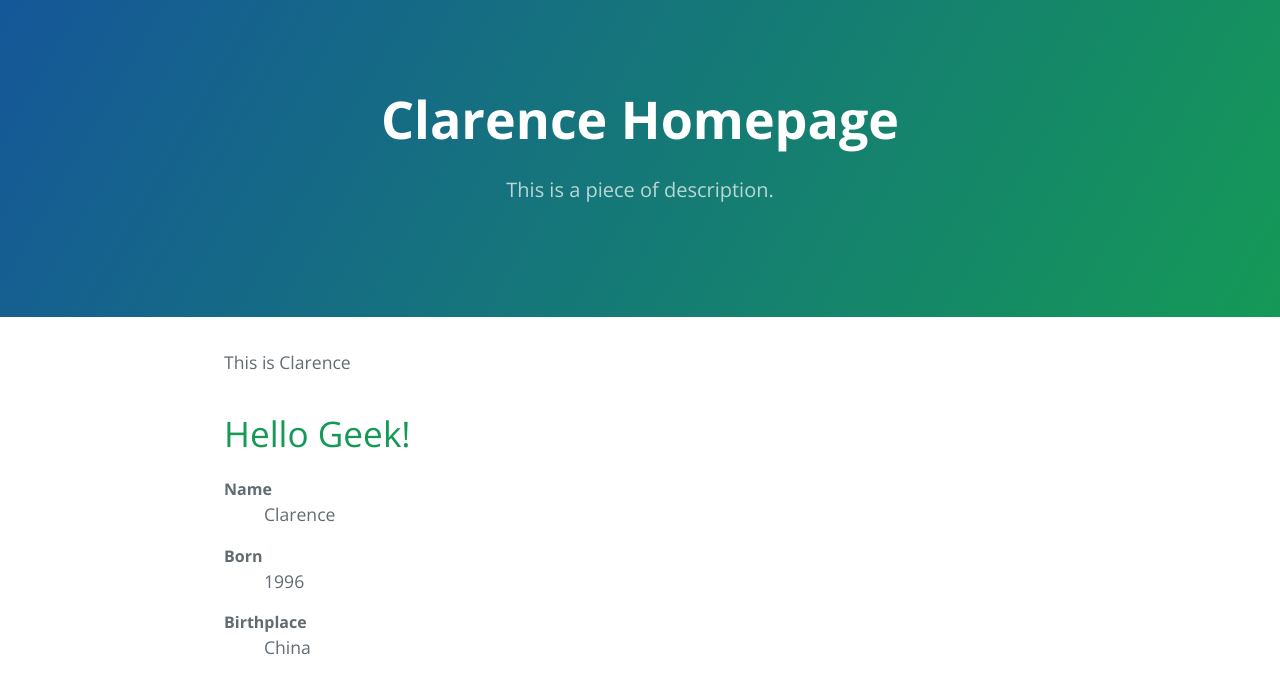
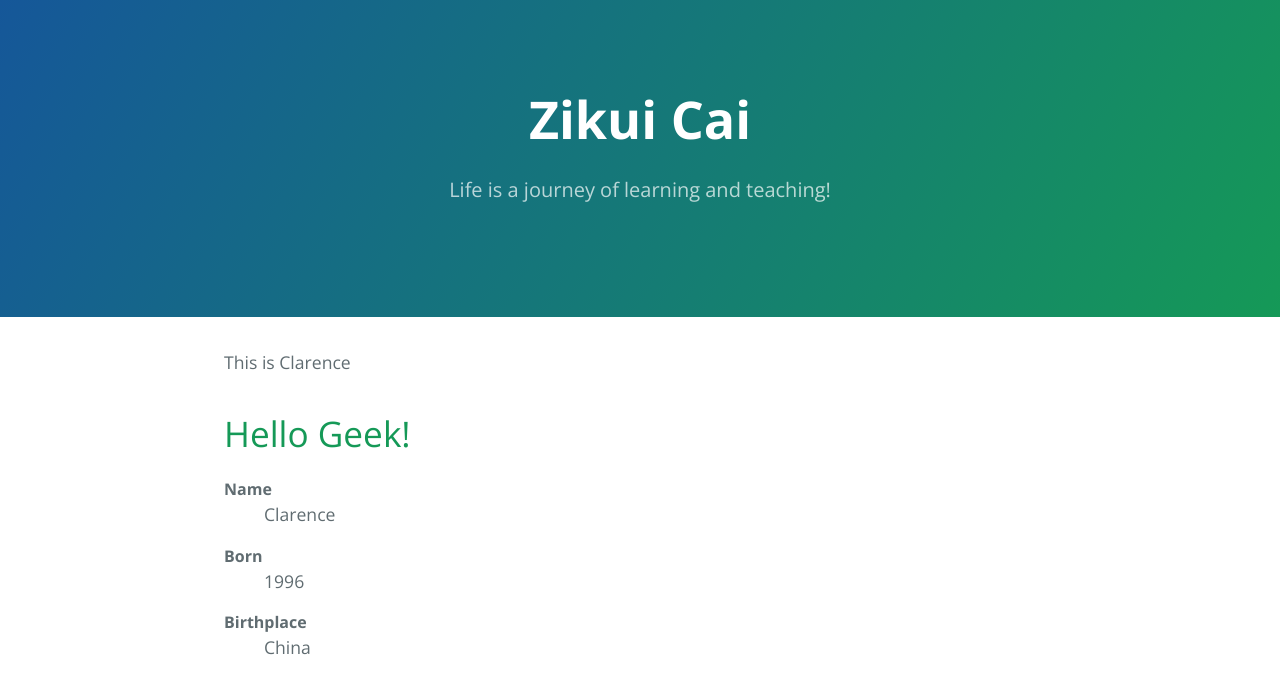
Before and after one commit to zikuicai/zikuicai.github.io, a Jekyll site: the page built from index.md, in a window 1280 px wide. Shown: the top 699 px of the page. Built offline with Jekyll 4.4.1, drawn with Linux system fonts in a browser that asks for light colours.

Commit message:
Update _config.yml

```diff
--- a/_config.yml
+++ b/_config.yml
@@ -1,5 +1,5 @@
-title: Clarence Homepage
-description: This is a piece of description.
+title: Zikui Cai
+description: Life is a journey of learning and teaching!
 show_downloads: false
 google_analytics:
 theme: jekyll-theme-cayman
```
